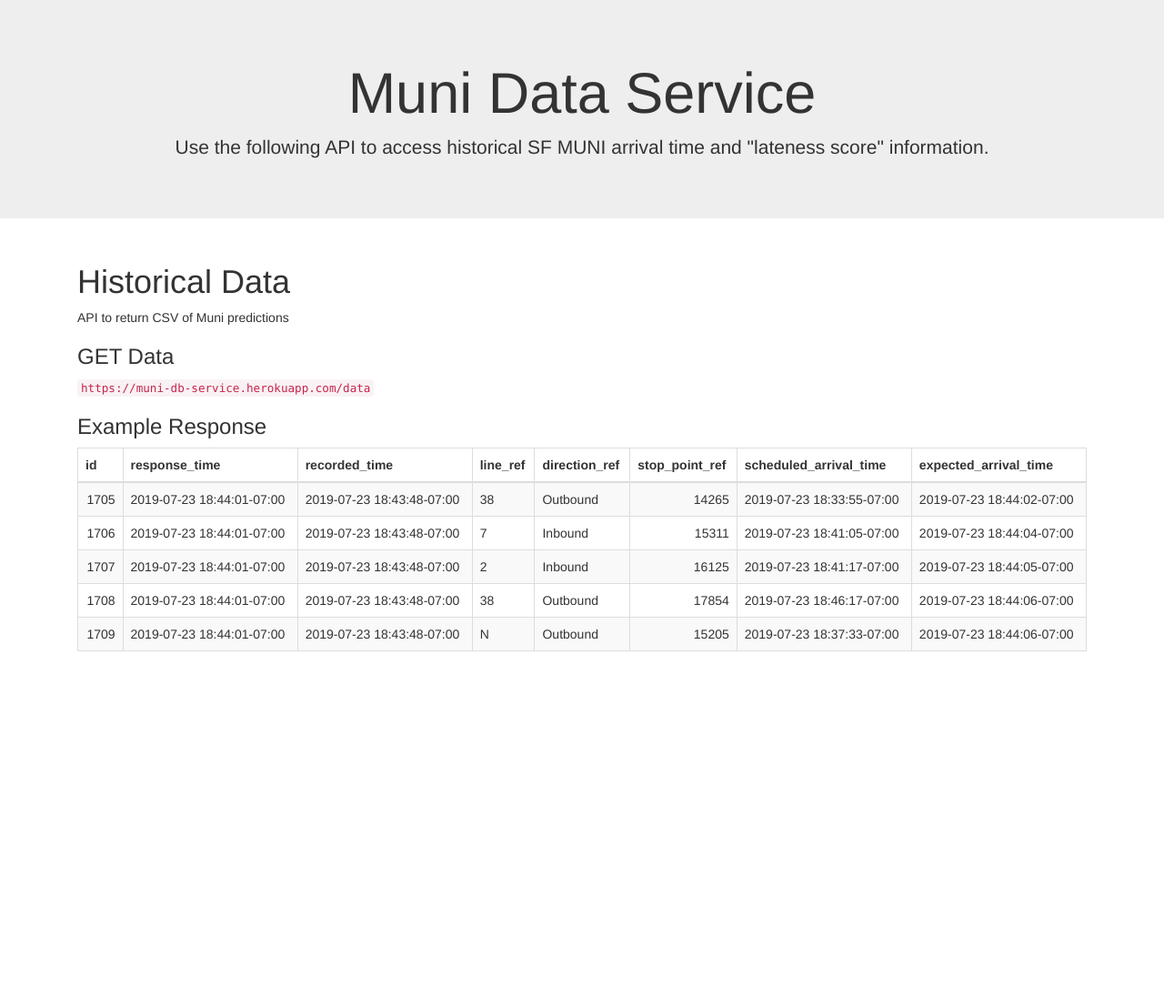
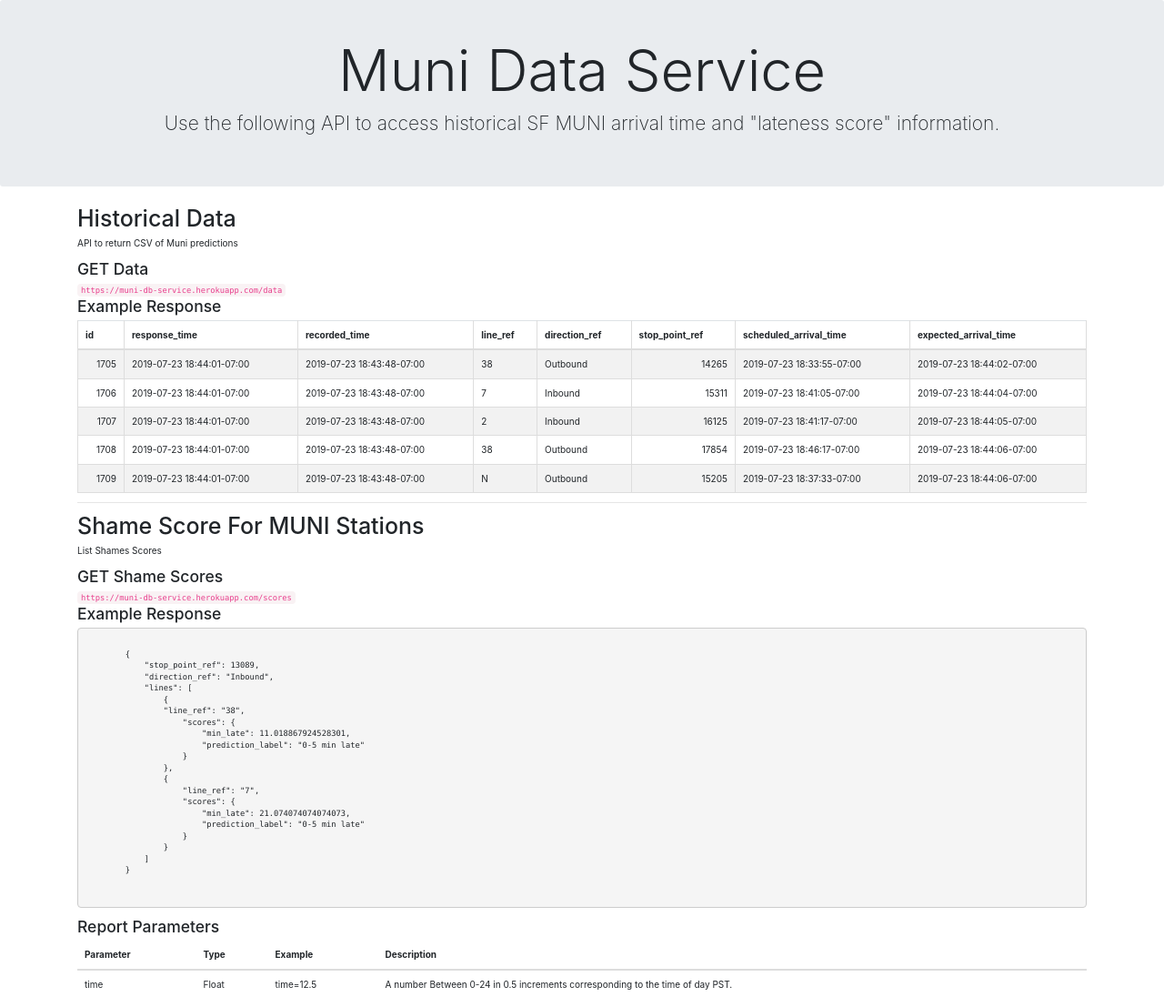
Before and after one commit to mwcooley99/muni_db_service, a Flask app: page / in a window 1280 px wide. Shown: the whole page at 91% size. Before the commit the page ends 716 px from the top, so only its background shows below. Run offline with Flask 2, Linux system fonts and the light colour scheme; some libraries are stand-ins or nearby versions.

Commit message:
Added API documentation

```diff
--- a/scripts/helpers.py
+++ b/scripts/helpers.py
@@ -28,7 +28,7 @@
     return log
 
 
-def get_shame_data(db, time=1.5):
+def get_shame_data(db, time=7):
     query = "SELECT line_ref, direction_ref, stop_point_ref, Extract( EPOCH FROM (scheduled_arrival_time - expected_arrival_time)) AS min_late " \
             "FROM predictions"
 
--- a/templates/index.html
+++ b/templates/index.html
@@ -16,7 +16,7 @@
     </div>
 
     <div class="container">
-            <div class="col-xs-12">
+
         <h1>Historical Data</h1>
         <p>API to return CSV of Muni predictions</p>
 
@@ -90,10 +90,64 @@
                 <td>2019-07-23 18:44:06-07:00</td>
             </tr>
         </table>
-            </div>
+
 
         <hr>
 
+        <h1>Shame Score For MUNI Stations</h1>
+        <p>List Shames Scores</p>
+
+        <h3>GET Shame Scores</h3>
+        <code>https://muni-db-service.herokuapp.com/scores</code>
+
+        <h3>Example Response</h3>
+        <pre>
+            <code class="language-js">
+        {
+            "stop_point_ref": 13089,
+            "direction_ref": "Inbound",
+            "lines": [
+                {
+                "line_ref": "38",
+                    "scores": {
+                        "min_late": 11.018867924528301,
+                        "prediction_label": "0-5 min late"
+                    }
+                },
+                {
+                    "line_ref": "7",
+                    "scores": {
+                        "min_late": 21.074074074074073,
+                        "prediction_label": "0-5 min late"
+                    }
+                }
+            ]
+        }
+        </code>
+        </pre>
+
+        <h3>Report Parameters</h3>
+        <table class="table">
+            <thead>
+            <tr>
+                <th>Parameter</th>
+                <th>Type</th>
+                <th>Example</th>
+                <th>Description</th>
+            </tr>
+            </thead>
+            <tbody>
+            <tr>
+                <td scope="row">time</td>
+                <td>Float</td>
+                <td>time=12.5</td>
+                <td>A number Between 0-24 in 0.5 increments corresponding to
+                    the time of day PST.
+                </td>
+            </tr>
+
+            </tbody>
+        </table>
 
     </div>
 {% endblock %}
```
Lines whose indentation alone changed are shown as unchanged.
